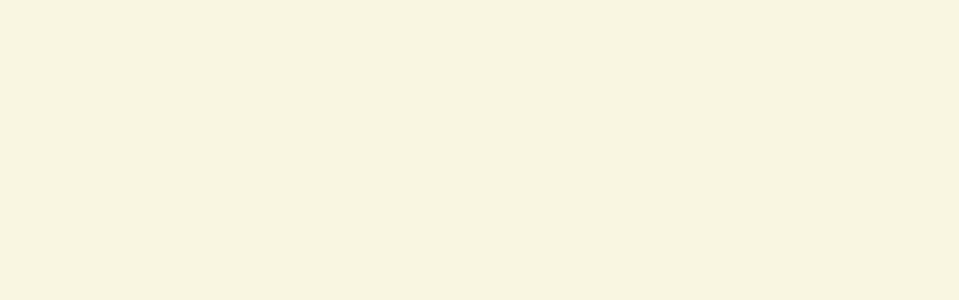
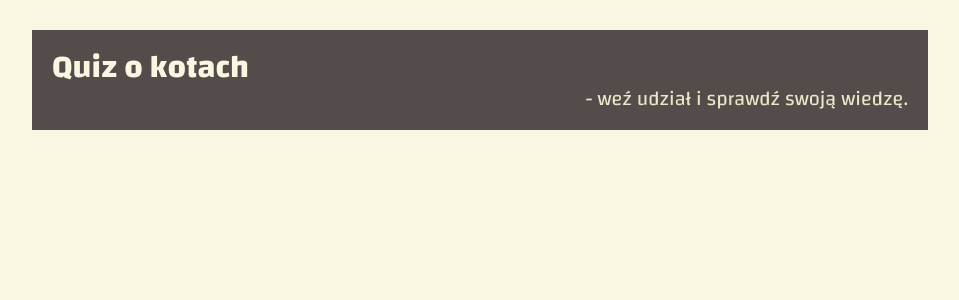
Before and after one commit to anetaszynal/cat_quiz, a React (Create React App) app: page / in a window 1280 px wide. Shown: the top 300 px of the page, without its empty margins (160-1119 px from the left). Built offline with nearby package versions, Linux system fonts and the light colour scheme.

Commit message:
feat(Header): add component with styles

```diff
--- a/src/App.js
+++ b/src/App.js
@@ -1,9 +1,15 @@
-import React from 'react';
-import './App.css';
+import React from "react";
+import "./App.css";
+import { Header } from "./components/Header";
 
 function App() {
   return (
-    <div />
+    <div>
+      <Header
+        title="Quiz o kotach"
+        additionalContent="- weź udział i sprawdź swoją wiedzę."
+      />
+    </div>
   );
 }
 
--- /dev/null
+++ b/src/components/Header/Header.jsx
@@ -0,0 +1,9 @@
+import React from "react";
+import { Container, Title, Paragraph } from "./styled";
+
+export const Header = ({ title, additionalContent }) => (
+  <Container>
+    <Title>{title}</Title>
+    <Paragraph>{additionalContent}</Paragraph>
+  </Container>
+);
--- /dev/null
+++ b/src/components/Header/index.js
@@ -0,0 +1 @@
+export * from "./Header";
--- /dev/null
+++ b/src/components/Header/styled.js
@@ -0,0 +1,19 @@
+import styled from "styled-components";
+
+export const Container = styled.header`
+  background-color: rgb(84, 76, 74);
+`;
+
+export const Title = styled.h1`
+  margin: 30px 0 0;
+  padding: 20px 20px 0px;
+  color: rgb(249, 246, 225);
+`;
+
+export const Paragraph = styled.p`
+  margin: 0;
+  padding: 0 20px 20px 0;
+  text-align: right;
+  font-size: 20px;
+  color: rgb(236, 229, 199);
+`;
```
